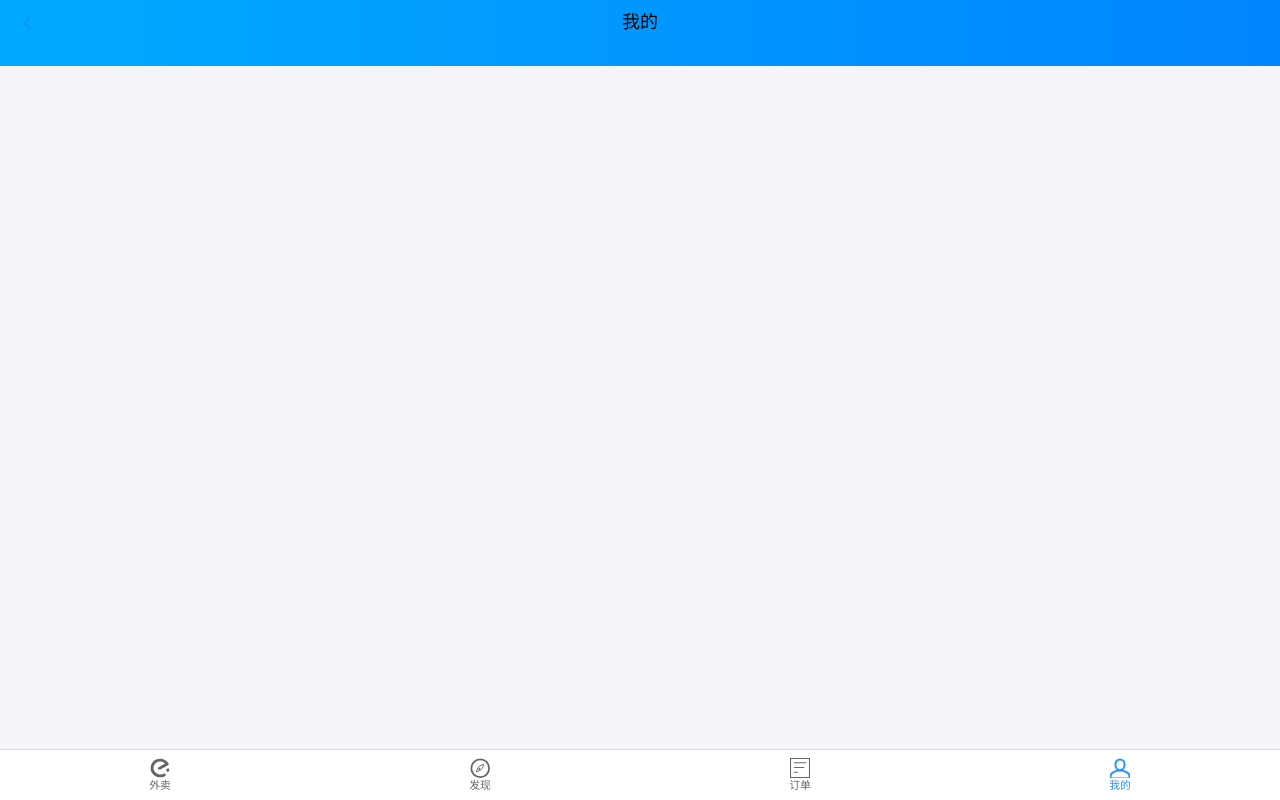
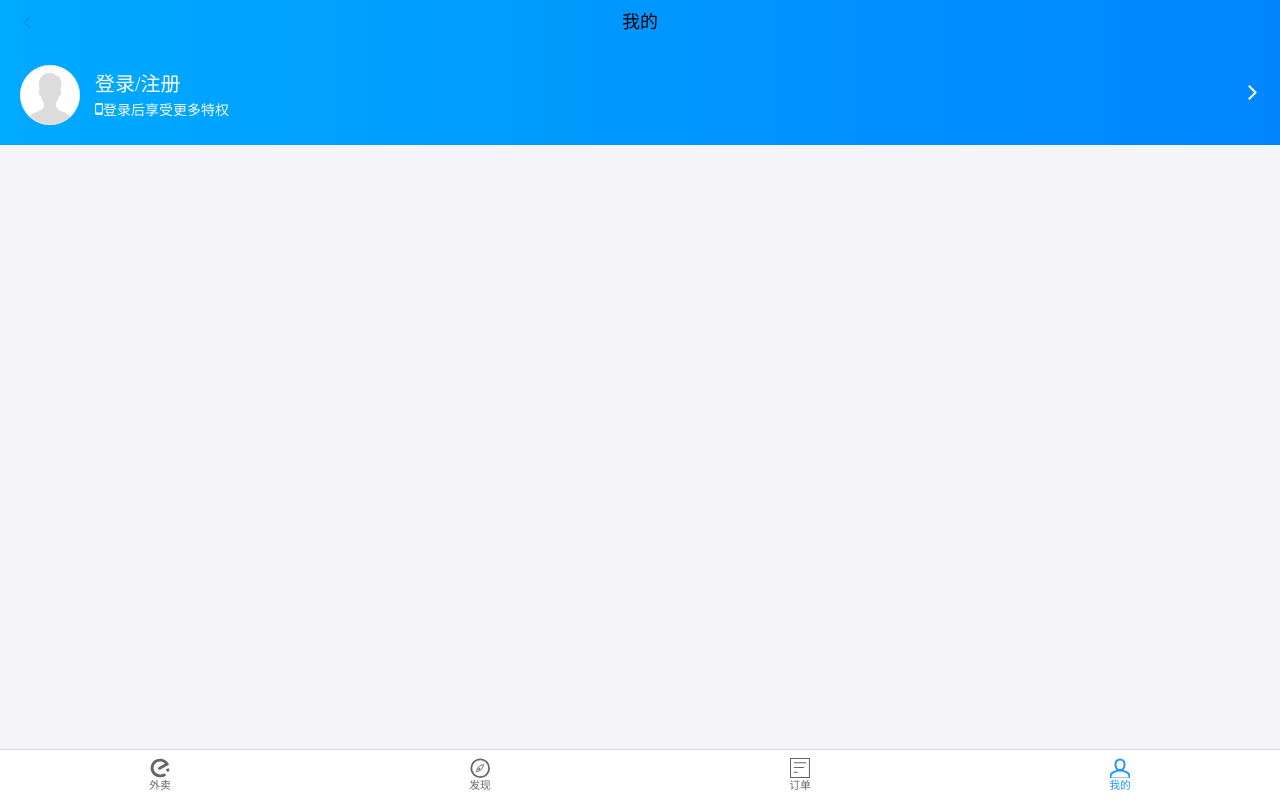
Before and after one commit to uuWhy/react-elm, a React app: page /my in a window 1280 px wide. Built offline with nearby package versions, Linux system fonts and the light colour scheme.

Commit message:
前端修改

```diff
--- a/src/components/my/myunLogin/myunLogin.css
+++ b/src/components/my/myunLogin/myunLogin.css
@@ -3,9 +3,34 @@
     background-image: linear-gradient(90deg,#0af,#0085ff);
     color: #fff;
     align-items: center;
-    padding: .666667rem .4rem;
+    padding: 20px 20px;
 }
 .my_tx{
-    width: 30%;
+    width: 60px;
+    height: 60px;
+    background: #ffffff;
+    border-radius: 50%;
+}
+.my_unlogin_sub{
+    width: auto;
+    height: auto;
+    padding-left: 15px;
+    flex-grow:1;
+}
+.my_unlogin_sub_title{
+    font-size: 20px;
+    margin: 0;
+    line-height: 1.6;
+}
+.my_unlogin_sub_more{
+    margin: 0;
+    line-height: 1.6;
 
 }
+.my_unlogin_sub_more svg{
+    width: 8px;
+    height: 12px;
+}
+.my_unlogin_go{
+    width: 15px;
+}
--- a/src/components/my/myunLogin/myunLogin.js
+++ b/src/components/my/myunLogin/myunLogin.js
@@ -6,7 +6,27 @@ import './myunLogin.css';
 
 /* 登陆后 */
 class AfterLogin extends Component{
-
+    render(){
+        return(
+            <Link to='/login'>
+                <div className='my_unlogin'>
+                    <div className='my_tx'>
+                        <svg xmlns="http://www.w3.org/2000/svg" viewBox="0 0 122 122" version="1.1"><path fill="#DCDCDC" fillRule="evenodd" d="M61 121.5c33.413 0 60.5-27.087 60.5-60.5S94.413.5 61 .5.5 27.587.5 61s27.087 60.5 60.5 60.5zm12.526-45.806c-.019 3.316-.108 6.052.237 9.825 3.286 8.749 18.816 9.407 28.468 17.891-1.833 1.998-6.768 6.788-15 10.848-7.02 3.463-16.838 6.416-24.831 6.416-17.366 0-32.764-7.149-42.919-17.264 9.713-8.407 25.49-9.173 28.769-17.891.345-3.773.258-6.509.24-9.825l-.004-.002c-1.903-.985-5.438-7.268-6.01-12.571-1.492-.12-3.843-1.561-4.534-7.247-.37-3.053 1.107-4.77 2.004-5.31-5.046-19.212 1.507-33.16 20.749-34.406 5.753 0 10.18 1.52 11.909 4.523 15.35 2.702 11.756 22.658 9.328 29.882.899.54 2.376 2.258 2.004 5.31-.689 5.687-3.042 7.127-4.534 7.248-.575 5.305-3.25 10.82-5.873 12.57l-.003.003zM61 120.5C28.14 120.5 1.5 93.86 1.5 61S28.14 1.5 61 1.5s59.5 26.64 59.5 59.5-26.64 59.5-59.5 59.5z"/></svg>
+                    </div>
+                    <div className='my_unlogin_sub'>
+                        <p className='my_unlogin_sub_title'>{this.props.name}</p>
+                        <p className='my_unlogin_sub_more'>
+                            <svg xmlns="http://www.w3.org/2000/svg" viewBox="0 0 655 1024" version="1.1" fill="#fff"><path d="M0 122.501v778.998C0 968.946 55.189 1024 123.268 1024h408.824c68.52 0 123.268-54.846 123.268-122.501V122.501C655.36 55.054 600.171 0 532.092 0H123.268C54.748 0 0 54.846 0 122.501zM327.68 942.08c-22.622 0-40.96-18.338-40.96-40.96s18.338-40.96 40.96-40.96 40.96 18.338 40.96 40.96-18.338 40.96-40.96 40.96zM81.92 163.84h491.52V819.2H81.92V163.84z"/></svg>
+                            <span>{this.props.phone.replace(/(\d{3})(\d{4})(\d{4})/g,'$1****$3')}</span>
+                        </p>
+                    </div>
+                    <span className='my_unlogin_go'>
+                        <svg xmlns="http://www.w3.org/2000/svg" viewBox="0 0 1024 1024" version="1.1" fill="#fff"><path d="M716.298 417.341l-.01.01L307.702 7.23l-94.295 94.649 408.591 410.117-408.591 410.137 94.295 94.639 502.891-504.76z"/></svg>
+                    </span>
+                </div>
+            </Link>
+        )
+    }
 }
 
 /* 登录前 */
@@ -15,7 +35,19 @@ class BeforeLogin extends Component{
         return(
             <Link to='/login'>
                 <div className='my_unlogin'>
-                    <div className='my_tx'></div>
+                    <div className='my_tx'>
+                        <svg xmlns="http://www.w3.org/2000/svg" viewBox="0 0 122 122" version="1.1"><path fill="#DCDCDC" fillRule="evenodd" d="M61 121.5c33.413 0 60.5-27.087 60.5-60.5S94.413.5 61 .5.5 27.587.5 61s27.087 60.5 60.5 60.5zm12.526-45.806c-.019 3.316-.108 6.052.237 9.825 3.286 8.749 18.816 9.407 28.468 17.891-1.833 1.998-6.768 6.788-15 10.848-7.02 3.463-16.838 6.416-24.831 6.416-17.366 0-32.764-7.149-42.919-17.264 9.713-8.407 25.49-9.173 28.769-17.891.345-3.773.258-6.509.24-9.825l-.004-.002c-1.903-.985-5.438-7.268-6.01-12.571-1.492-.12-3.843-1.561-4.534-7.247-.37-3.053 1.107-4.77 2.004-5.31-5.046-19.212 1.507-33.16 20.749-34.406 5.753 0 10.18 1.52 11.909 4.523 15.35 2.702 11.756 22.658 9.328 29.882.899.54 2.376 2.258 2.004 5.31-.689 5.687-3.042 7.127-4.534 7.248-.575 5.305-3.25 10.82-5.873 12.57l-.003.003zM61 120.5C28.14 120.5 1.5 93.86 1.5 61S28.14 1.5 61 1.5s59.5 26.64 59.5 59.5-26.64 59.5-59.5 59.5z"/></svg>
+                    </div>
+                    <div className='my_unlogin_sub'>
+                        <p className='my_unlogin_sub_title'>登录/注册</p>
+                        <p className='my_unlogin_sub_more'>
+                            <svg xmlns="http://www.w3.org/2000/svg" viewBox="0 0 655 1024" version="1.1" fill="#fff"><path d="M0 122.501v778.998C0 968.946 55.189 1024 123.268 1024h408.824c68.52 0 123.268-54.846 123.268-122.501V122.501C655.36 55.054 600.171 0 532.092 0H123.268C54.748 0 0 54.846 0 122.501zM327.68 942.08c-22.622 0-40.96-18.338-40.96-40.96s18.338-40.96 40.96-40.96 40.96 18.338 40.96 40.96-18.338 40.96-40.96 40.96zM81.92 163.84h491.52V819.2H81.92V163.84z"/></svg>
+                            <span>登录后享受更多特权</span>
+                        </p>
+                    </div>
+                    <span className='my_unlogin_go'>
+                        <svg xmlns="http://www.w3.org/2000/svg" viewBox="0 0 1024 1024" version="1.1" fill="#fff"><path d="M716.298 417.341l-.01.01L307.702 7.23l-94.295 94.649 408.591 410.117-408.591 410.137 94.295 94.639 502.891-504.76z"/></svg>
+                    </span>
                 </div>
             </Link>
         )
@@ -34,15 +66,28 @@ class MyunLogin extends Component {
     }
 
     componentWillMount(){
-
+        if(this.props.data.isLogin){
+            this.setState({
+                ...this.props.data
+            })
+        }else if(this._getLocal('islogin')){
+            this.setState({
+                isLogin:this._getLocal('islogin').islogin,
+                name:this._getLocal('islogin').name,
+                phone:this._getLocal('islogin').phone
+            })
+        }
     }
-
+    _getLocal(name){
+        return JSON.parse(localStorage.getItem(name))
+    }
     render() {
         return (
             <div>
-                <BeforeLogin/>
+                <section>
+                    {this.state.isLogin?<AfterLogin name={this.state.name} phone={this.state.phone}/>:<BeforeLogin/>}
+                </section>
             </div>
-
         )
     }
 }
```
